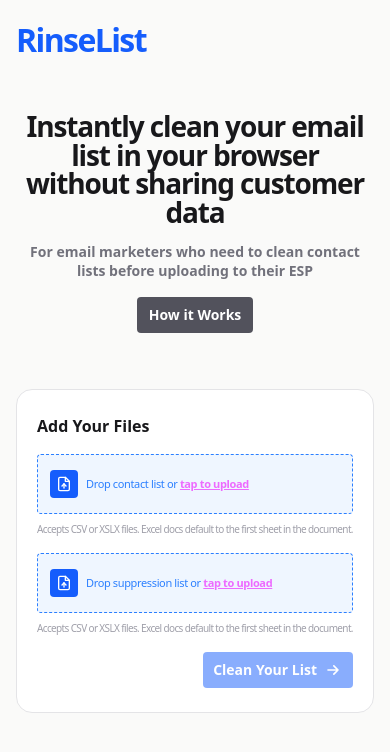
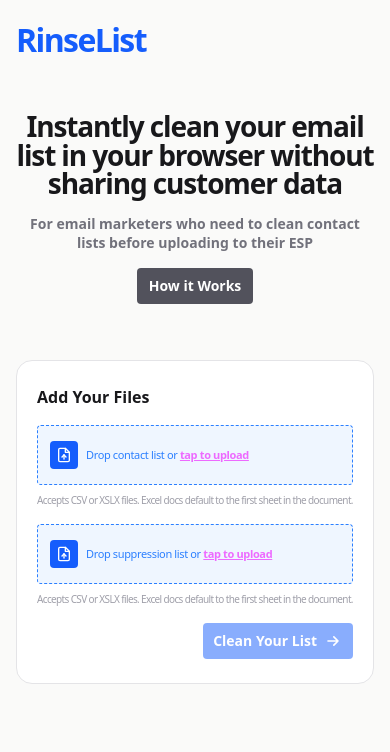
Before and after one commit to hbdrevv/RinseList, a Next.js app: page / in a window 390 px wide. Shown: the top 752 px of the page. Built offline with nearby package versions, Linux system fonts and the light colour scheme.

Commit message:
title wrapping fix

```diff
--- a/src/app/page.tsx
+++ b/src/app/page.tsx
@@ -322,7 +322,7 @@
             {state === "upload" ? (
               /* HERO SECTION - Shown during upload state */
               <div className="flex h-full flex-col items-center justify-center py-8 text-center lg:items-start lg:py-16 lg:text-left">
-                <div className="max-w-[350px] lg:max-w-[441px]">
+                <div className="max-w-[500px] lg:max-w-[441px]">
                   {/* Main tagline */}
                   <h2
                     className="text-headline-responsive mb-4 lg:mb-6"
```
